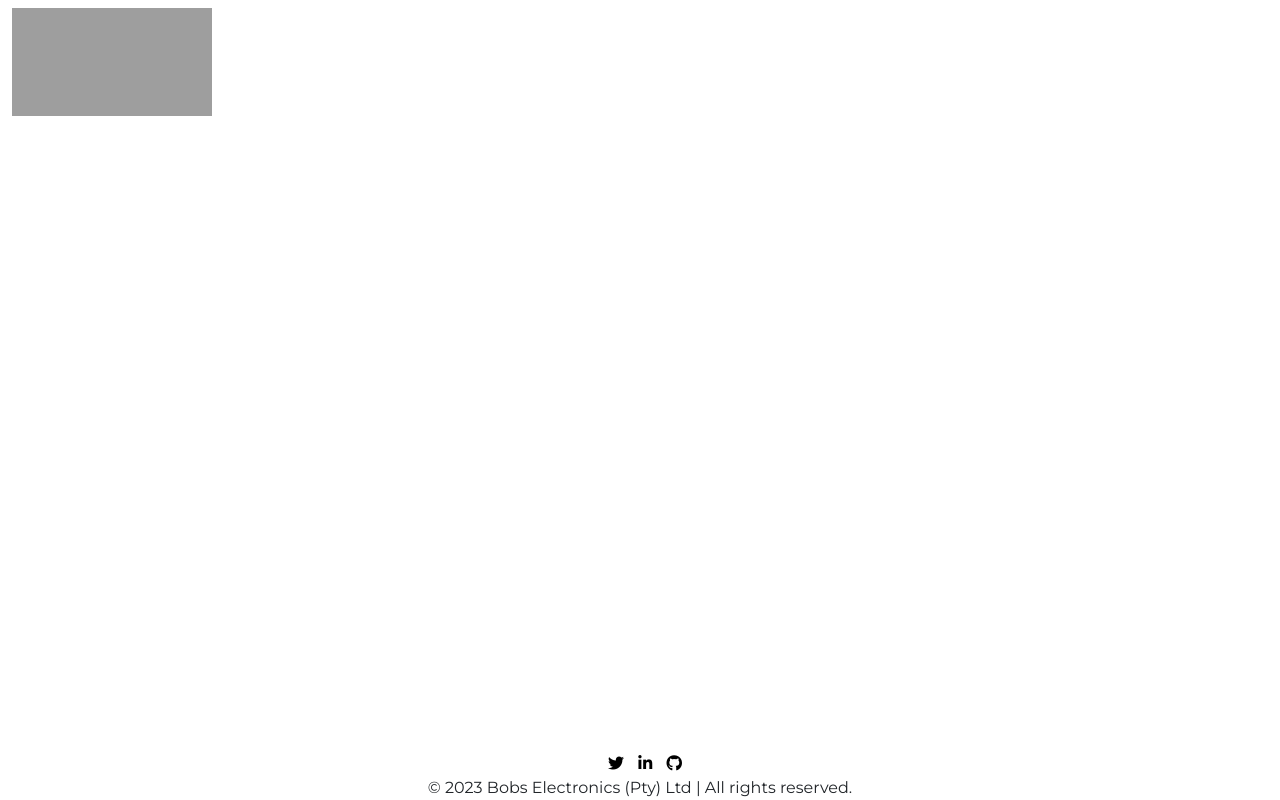
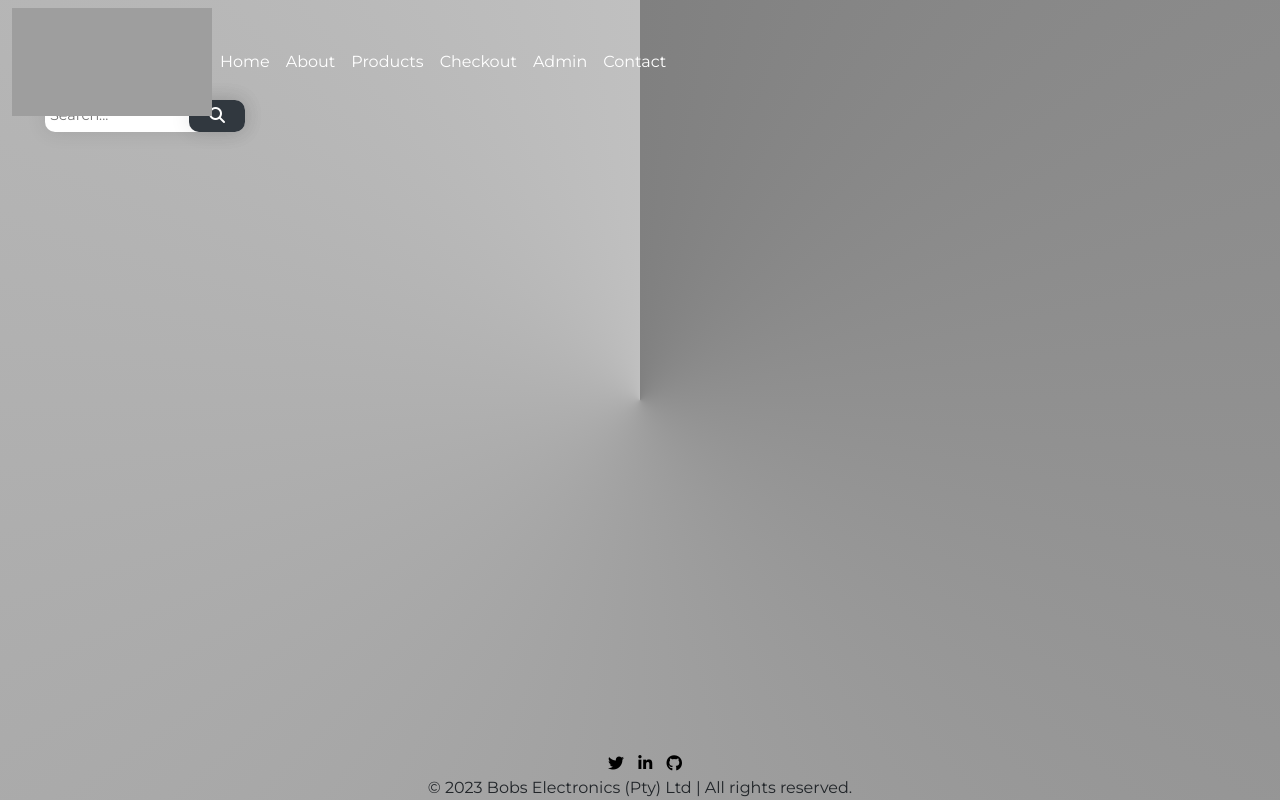
Before and after one commit to niyaazdaniels/JS-EOMP, a plain HTML site: page html/products.html in a window 1280 px wide. Drawn offline with nearby package versions, Linux system fonts and the light colour scheme; grey boxes are pictures that could not be loaded.

Commit message:
creating

```diff
--- a/css/styles.css
+++ b/css/styles.css
@@ -22,6 +22,9 @@
 }
 #admin{
     background: linear-gradient(90deg,silver,rgb(167, 165, 163))
+}
+#products{
+    background: conic-gradient( grey, silver);
 }
 
 /* the logo in side nav */
@@ -141,6 +144,48 @@ form {
     box-shadow: red 0px 3px 2px,#000 0px 3px 5px;
   }
 
+  /* Search Bar on Product page */
+  /* Search Bar */
+  .search {
+    display: inline-block;
+    position: absolute;
+    top: 100px;
+    left: 45px;
+  }
+
+  /* search bar input */
+  .search input[type="text"] {
+    width: 200px;
+    padding: 5px;
+    border: none;
+    outline: none;
+    font-size: 0.9rem;
+    border-radius: 10px;
+    box-shadow: 0 0 20px rgba(0, 0, 0, 0.1);
+  }
+
+  /* Search bar button go */
+  .search button[type="submit"] {
+    background-color: #31383f;
+    border: none;
+    color: #fff;
+    cursor: pointer;
+    padding: 3.8px 20px;
+    border-radius: 10px;
+    box-shadow: 0 0 20px rgba(0, 0, 0, 0.1);
+    position: absolute;
+    top: 0;
+    right: 0;
+    transition: .9s ease;
+  }
+
+  /* Search bar button go:hover  */
+  .search button[type="submit"]:hover {
+    transform: scale(1.1);
+    color: rgb(255, 255, 255);
+    background-color: rgb(63, 63, 85);
+  }
+
 /* media queries */
 @media (max-width:300px) {
     h1 {
@@ -159,6 +204,10 @@ form {
     form{
         width: 285px;
     }
+    .search{
+        position: absolute;
+        left: 5px;
+    }
 }
 @media (max-width:720px) {
     .container-about {
--- a/html/products.html
+++ b/html/products.html
@@ -21,7 +21,7 @@
      <link href="https://fonts.googleapis.com/css2?family=Montserrat:wght@200;300;400&family=Poppins:wght@100;200;300;400;500;600&family=Sarabun:wght@200&display=swap" rel="stylesheet">
 
 </head>
-<body>
+<body id = "products">
     <header>
         <!-- SideBar Navigation -->
         <nav class="navbar navbar-expand-md d-flex fixed-top">
@@ -62,6 +62,11 @@
           </nav>
     </header>
     <main>
+      <div class="search">
+        <input placeholder="Search..." type="text">
+        <button type="submit"><i class="fa-solid fa-magnifying-glass"></i></button>
+      </div>
+
 
     </main>
     <footer class="text-center fixed-bottom">
```
